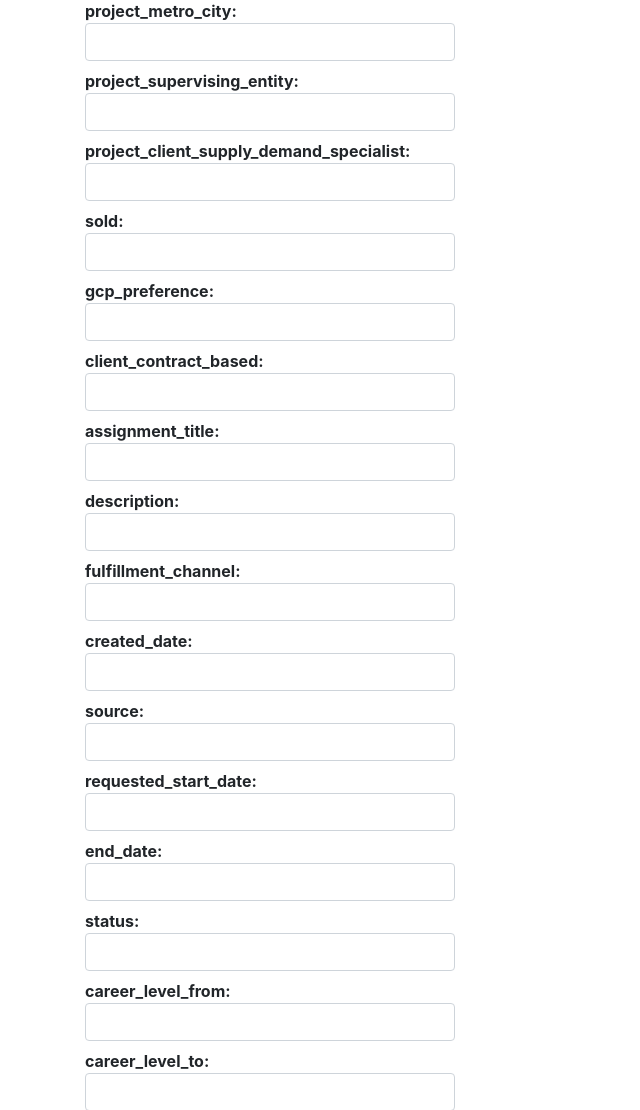
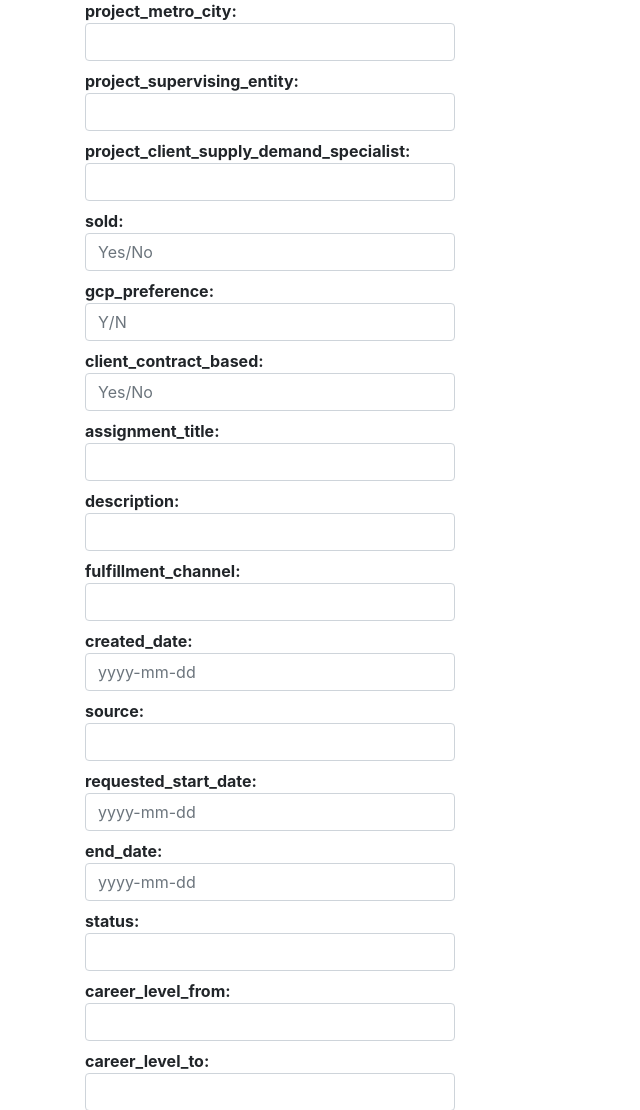
Before and after one commit to jerall24/schedyoule, a Flask app: page / in a window 1280 px wide. Shown: the part 813-1923 px from the top of the page, without its empty margins (0-640 px from the left). Run offline with Flask 2, Linux system fonts and the light colour scheme; the visitor is signed in with stand-in values (Sample User, id 1); parts of the project's set-up code (start-up, migrations or seed data) failed here and were passed over; some libraries are stand-ins or nearby versions.

Commit message:
form placeholders + validations

```diff
--- a/app/templates/form.html
+++ b/app/templates/form.html
@@ -13,7 +13,7 @@
 <form action="{{ url_for('add_entry') }}" method="post" class="add_entry form-group">
   <dl>
     <dt>Assignment ID:</dt>
-    <dd><input type="text" size="30" name="assignment_id" class="form-control col-sm-4"></dd>
+    <dd><input type="number" size="30" name="assignment_id" class="form-control col-sm-4"></dd>
     <dt>Demand Type:</dt>
     <dd><input type="text" size="30" name="demand_type" class="form-control col-sm-4"></dd>
     <dt>Career Track:</dt>
@@ -37,11 +37,11 @@
     <dt>project_client_supply_demand_specialist:</dt>
     <dd><input type="text" size="30" name="project_client_supply_demand_specialist" class="form-control col-sm-4"></dd>
     <dt>sold:</dt>
-    <dd><input type="text" size="30" name="sold" class="form-control col-sm-4"></dd>
+    <dd><input type="text" size="30" name="sold" placeholder="Yes/No" class="form-control col-sm-4"></dd>
     <dt>gcp_preference:</dt>
-    <dd><input type="text" size="30" name="gcp_preference" class="form-control col-sm-4"></dd>
+    <dd><input type="text" size="30" name="gcp_preference" placeholder="Y/N" class="form-control col-sm-4"></dd>
     <dt>client_contract_based:</dt>
-    <dd><input type="text" size="30" name="client_contract_based" class="form-control col-sm-4"></dd>
+    <dd><input type="text" size="30" name="client_contract_based" placeholder="Yes/No" class="form-control col-sm-4"></dd>
     <dt>assignment_title:</dt>
     <dd><input type="text" size="30" name="assignment_title" class="form-control col-sm-4"></dd>
     <dt>description:</dt>
@@ -49,19 +49,19 @@
     <dt>fulfillment_channel:</dt>
     <dd><input type="text" size="30" name="fulfillment_channel" class="form-control col-sm-4"></dd>
     <dt>created_date:</dt>
-    <dd><input type="text" size="30" name="created_date" class="form-control col-sm-4"></dd>
+    <dd><input type="text" size="30" name="created_date" placeholder="yyyy-mm-dd" class="form-control col-sm-4"></dd>
     <dt>source:</dt>
     <dd><input type="text" size="30" name="source" class="form-control col-sm-4"></dd>
     <dt>requested_start_date:</dt>
-    <dd><input type="text" size="30" name="requested_start_date" class="form-control col-sm-4"></dd>
+    <dd><input type="text" size="30" name="requested_start_date" placeholder="yyyy-mm-dd" class="form-control col-sm-4"></dd>
     <dt>end_date:</dt>
-    <dd><input type="text" size="30" name="end_date" class="form-control col-sm-4"></dd>
+    <dd><input type="text" size="30" name="end_date" placeholder="yyyy-mm-dd" class="form-control col-sm-4"></dd>
     <dt>status:</dt>
     <dd><input type="text" size="30" name="status" class="form-control col-sm-4"></dd>
     <dt>career_level_from:</dt>
-    <dd><input type="text" size="30" name="career_level_from" class="form-control col-sm-4"></dd>
+    <dd><input type="number" size="30" name="career_level_from" class="form-control col-sm-4"></dd>
     <dt>career_level_to:</dt>
-    <dd><input type="text" size="30" name="career_level_to" class="form-control col-sm-4"></dd>
+    <dd><input type="number" size="30" name="career_level_to" class="form-control col-sm-4"></dd>
     <dt>talent_segment:</dt>
     <dd><input type="text" size="30" name="talent_segment" class="form-control col-sm-4"></dd>
     <dt>assigned_role:</dt>
@@ -89,7 +89,7 @@
     <dt>role_client_supply_demand_specialist:</dt>
     <dd><input type="text" size="30" name="role_client_supply_demand_specialist" class="form-control col-sm-4"></dd>
     <dt>candidates:</dt>
-    <dd><input type="text" size="30" name="candidates" class="form-control col-sm-4"></dd>
+    <dd><input type="number" size="30" name="candidates" class="form-control col-sm-4"></dd>
     <br>
     <dd><input type="submit" class="btn btn-primary" value="Add"></dd>
   </dl>
--- a/app/website.py
+++ b/app/website.py
@@ -89,71 +89,32 @@ def add_entry():
     if not session.get("logged_in"):
         abort(401)
 
-    # TO DO BEFORE UNCOMMENTING
-    # 1. fix date formats for created_date, end_date, requested_start_date
-    # 2.turn empty --> 0s for career_level_from, career_level_to
+    # POSSIBLE ISSUES
+    # 1. numeric values (assignment_id, career_level_from, career_level_to, candidates)
+    # 2. date formats yyyy-mm-dd (created_date, requested_start_date, end_date)
+    # 3. boolean formats (sold (Yes/No), gcp_preference (Y/N), client_contract_based (Yes/No))
 
-    # new_entry = models.Role(int(request.form["assignment_id"]), request.form["demand_type"], \
-    #             request.form["career_track"], request.form["location_radius"], request.form["source_location"], \
-    #             request.form["gu"], request.form["assignment_fulfillment_entity"], request.form["client"], \
-    #             request.form["project"], request.form["project_metro_city"], request.form["project_supervising_entity"], \
-    #             request.form["project_client_supply_demand_specialist"], request.form["sold"] == "Yes", \
-    #             request.form["gcp_preference"] == "Y", request.form["client_contract_based"] == "Yes", \
-    #             request.form["assignment_title"], request.form["description"], request.form["fulfillment_channel"], \
-    #             request.form["created_date"], request.form["source"], request.form["requested_start_date"], \
-    #             request.form["end_date"], request.form["status"], int(request.form["career_level_from"]), \
-    #             int(request.form["career_level_to"]), request.form["talent_segment"], request.form["assigned_role"], \
-    #             request.form["work_location"], \
-    #             request.form["assignment_primary_specialization_level_one"], \
-    #             request.form["assignment_primary_specialization_level_two"], \
-    #             request.form["assignment_primary_specialization_level_three"], \
-    #             request.form["assignment_primary_specialization_level_four"], \
-    #             request.form["assignment_primary_specialization_level_five"], \
-    #             request.form["assignment_primary_specialization_paths"], \
-    #             request.form["skill_and_proficiency"], request.form["primary_contact"], \
-    #             request.form["assignment_audit"], request.form["role_client_supply_demand_specialist"], \
-    #             int(request.form["candidates"]))
-    for row in range(3, 2842):
-        new_entry = models.Role(int(sheet.cell_value(row, 0)), \
-                    sheet.cell_value(row, 1), \
-                    sheet.cell_value(row, 2), \
-                    sheet.cell_value(row, 3), \
-                    sheet.cell_value(row, 4), \
-                    sheet.cell_value(row, 5), \
-                    sheet.cell_value(row, 6), \
-                    sheet.cell_value(row, 7), \
-                    sheet.cell_value(row, 8), \
-                    sheet.cell_value(row, 9), \
-                    sheet.cell_value(row, 10), \
-                    sheet.cell_value(row, 11), \
-                    sheet.cell_value(row, 12) == "Yes", \
-                    sheet.cell_value(row, 13)== "Y", \
-                    sheet.cell_value(row, 14)== "Yes", \
-                    sheet.cell_value(row, 15), \
-                    sheet.cell_value(row, 16), \
-                    sheet.cell_value(row, 17), \
-                    sheet.cell_value(row, 18), \
-                    sheet.cell_value(row, 19), \
-                    sheet.cell_value(row, 20), \
-                    sheet.cell_value(row, 21), \
-                    sheet.cell_value(row, 22), \
-                    int(sheet.cell_value(row, 23)), \
-                    int(sheet.cell_value(row, 24)), \
-                    sheet.cell_value(row, 25), \
-                    sheet.cell_value(row, 26), \
-                    sheet.cell_value(row, 27), \
-                    sheet.cell_value(row, 28), \
-                    sheet.cell_value(row, 29), \
-                    sheet.cell_value(row, 30), \
-                    sheet.cell_value(row, 31), \
-                    sheet.cell_value(row, 32), \
-                    sheet.cell_value(row, 33), \
-                    sheet.cell_value(row, 34), \
-                    sheet.cell_value(row, 35), \
-                    sheet.cell_value(row, 36), \
-                    sheet.cell_value(row, 37), \
-                    int(sheet.cell_value(row, 38)))
-        db.session.add(new_entry)
+    new_entry = models.Role(int(request.form["assignment_id"]), request.form["demand_type"], \
+                request.form["career_track"], request.form["location_radius"], request.form["source_location"], \
+                request.form["gu"], request.form["assignment_fulfillment_entity"], request.form["client"], \
+                request.form["project"], request.form["project_metro_city"], request.form["project_supervising_entity"], \
+                request.form["project_client_supply_demand_specialist"], request.form["sold"] == "Yes", \
+                request.form["gcp_preference"] == "Y", request.form["client_contract_based"] == "Yes", \
+                request.form["assignment_title"], request.form["description"], request.form["fulfillment_channel"], \
+                request.form["created_date"], request.form["source"], request.form["requested_start_date"], \
+                request.form["end_date"], request.form["status"], int(request.form["career_level_from"]), \
+                int(request.form["career_level_to"]), request.form["talent_segment"], request.form["assigned_role"], \
+                request.form["work_location"], \
+                request.form["assignment_primary_specialization_level_one"], \
+                request.form["assignment_primary_specialization_level_two"], \
+                request.form["assignment_primary_specialization_level_three"], \
+                request.form["assignment_primary_specialization_level_four"], \
+                request.form["assignment_primary_specialization_level_five"], \
+                request.form["assignment_primary_specialization_paths"], \
+                request.form["skill_and_proficiency"], request.form["primary_contact"], \
+                request.form["assignment_audit"], request.form["role_client_supply_demand_specialist"], \
+                int(request.form["candidates"]))
+    db.session.add(new_entry)
     db.session.commit()
 
     return redirect(url_for("search"))
```
Also changed, not shown: app/templates/search.html (+6 -2 lines), xlsx_to_db.py (+43 -42 lines).
